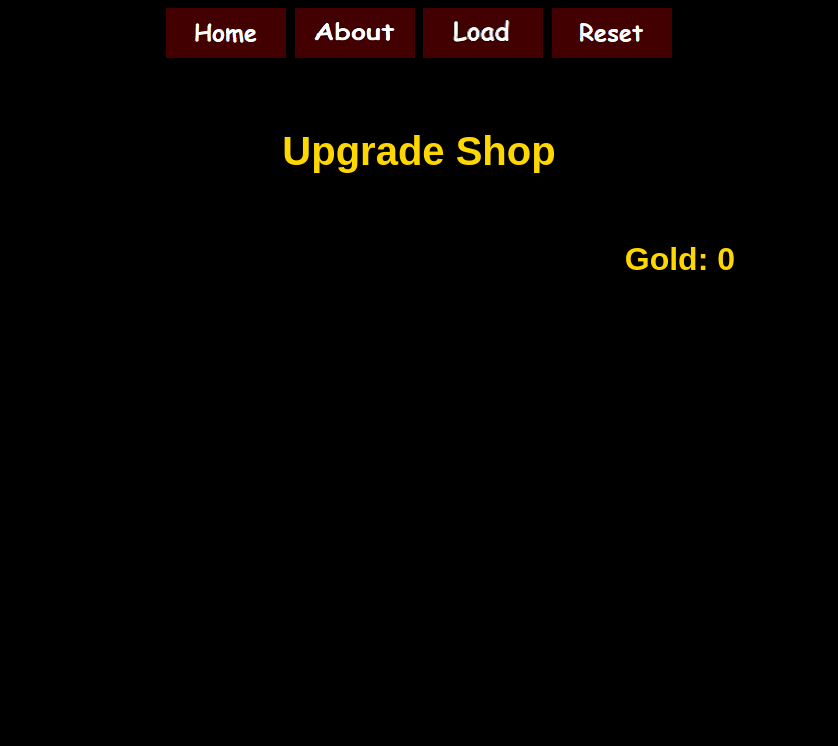
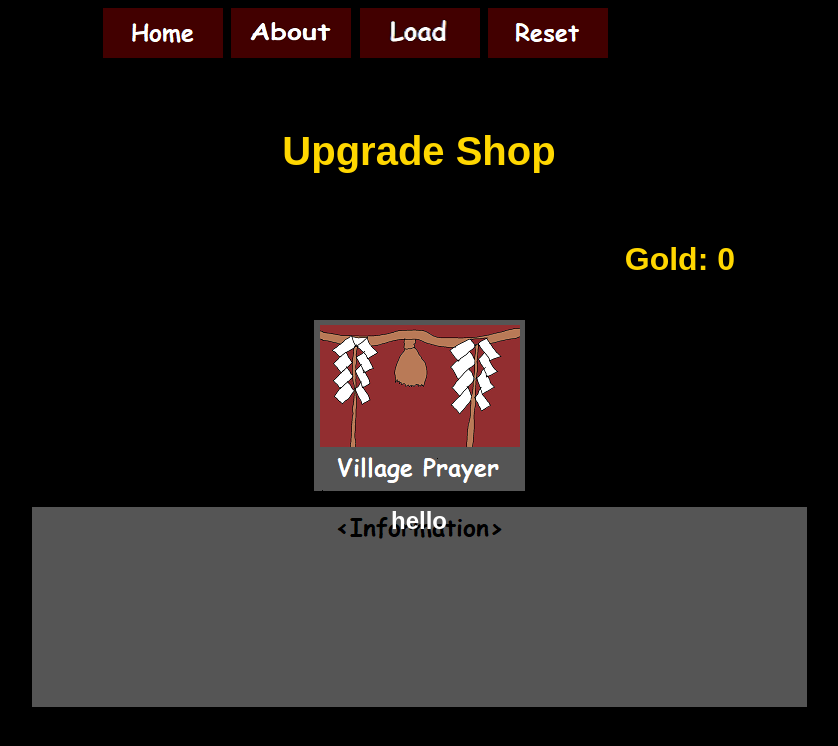
Before and after one commit to Lukakona/demon-fighter-incremental, a plain HTML site: page index.html in a window 1280 px wide. Both pictures are taken after a click on the picture 1258 px from the left and 292 px from the top of the page. Shown: the whole page, without its empty margins (221-1059 px from the left). Drawn offline with Linux system fonts and the light colour scheme.

Commit message:
added a prayer button
still no functionality yet

```diff
--- a/index.html
+++ b/index.html
@@ -10,11 +10,11 @@
     </head>
     <body>
         <!--banner-->
-        <div id="heading">
+        <div id="option_banner" class="center image row">
             <img draggable=false onclick="homeScreen()" src="./img/home.png" alt="Home">;
             <img draggable=false onClick="toggleAbout()" src="./img/about.png" alt="About">;
             <img draggable=false onClick="loadGame()" src="./img/load.png" alt="Load Game">;
-            <img draggable=false onClick="toggleReset()" src="./img/reset.png" alt="Reset Data">
+            <img draggable=false onClick="toggleReset()" src="./img/reset.png" alt="Reset Data">;
         </div>
         <!--toggleable about page-->
         <div id="about_screen">
@@ -35,6 +35,12 @@
         <div id="shop_screen">
             <h5>Upgrade Shop</h5>
             <h4>Gold: <span id="shopgold">?</span></h4>
+            <div id="buyBlessing" onclick="shopInfo('blessing');">
+                <img id="blessingImg" src="img/villageprayer.png" alt="Village Blessing" class="center">
+            </div>
+            <div id="infobox" style="background-image:url(img/informationbanner.png);background-repeat:no-repeat;background-position:center;height:200px;">
+                <h1>hello</h1>
+            </div>
         </div>
         <!--main screen-->
         <div id="main_screen">
--- a/interface.css
+++ b/interface.css
@@ -63,6 +63,19 @@ p {
     width: auto;
 }
 
+.center.image.row {
+    margin:0 auto;
+    width:50%;
+}
+
+.product.unlocked {
+    opacity: 0;
+}
+
+.product.unlocked.off{
+    opacity: 1;
+}
+
 #heading {
     text-align: center;
 }
--- a/shop.js
+++ b/shop.js
@@ -10,3 +10,10 @@ function toggleShop(){
         shop.style.display = "block";
     }
 }
+
+function shopInfo(item){
+    switch(item){
+        case 'blessing':
+        console.log("Adds one stored power a second!");
+    }
+}
```
Also changed, not shown: img/emptybutton.png (added), img/empybuttonv2.png (added), img/informationbanner.png (added), img/villageprayer.png (added).
